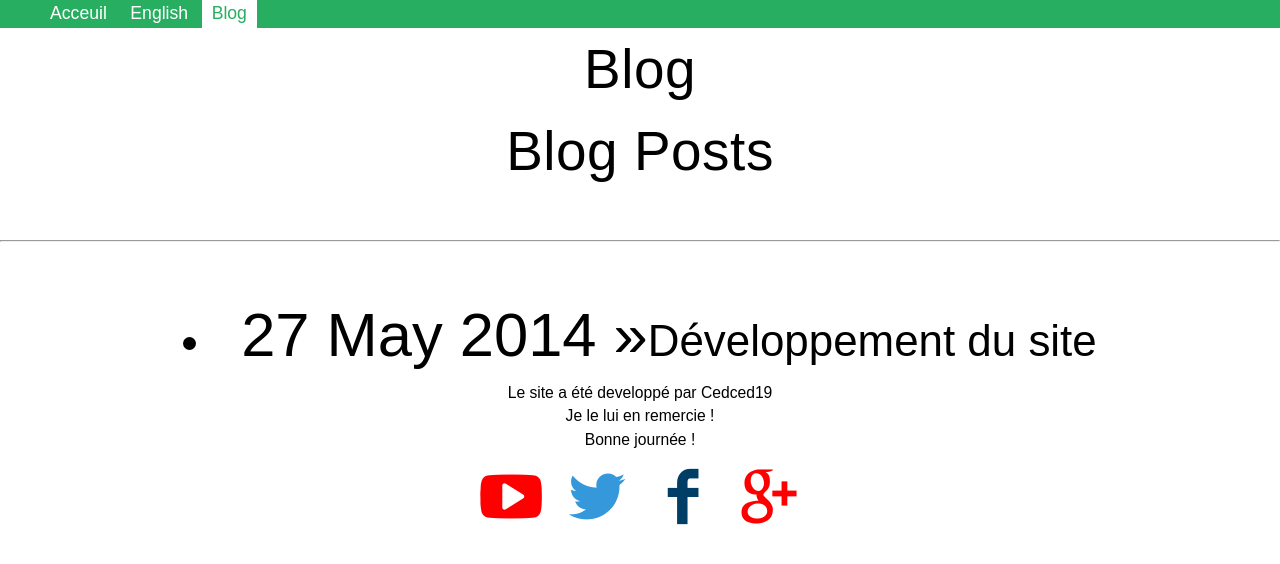
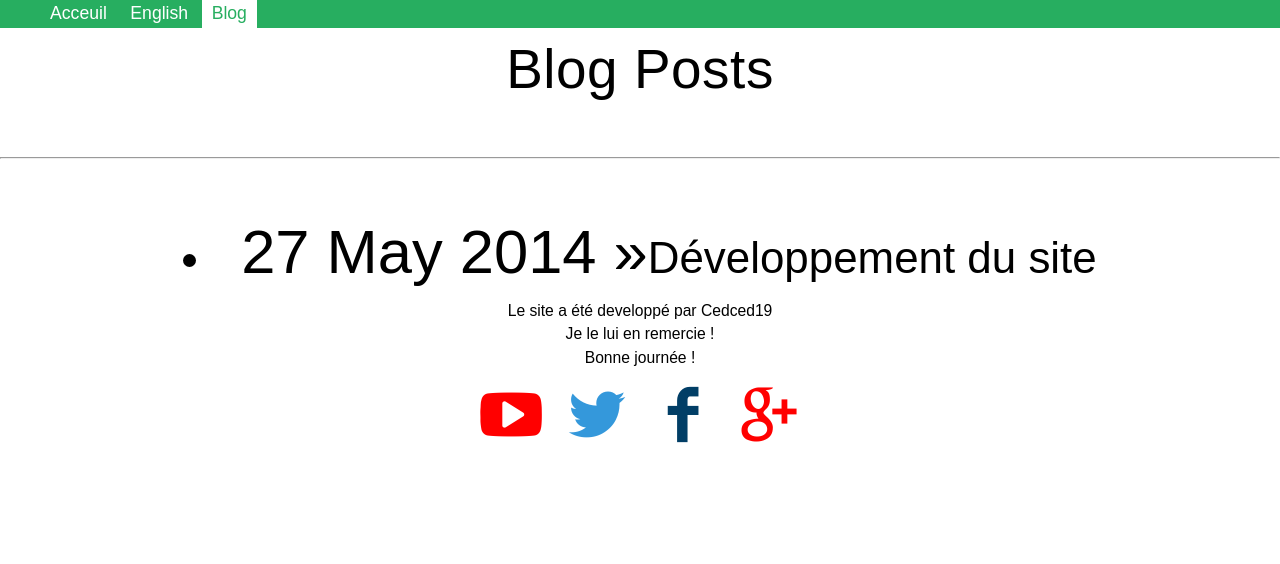
Before and after one commit to TMCharly/tmcharly.github.io, a Jekyll site: the page built from blog/index.html, in a window 1280 px wide. Shown: the top 564 px of the page. Built offline with Jekyll 4.4.1, drawn with Linux system fonts in a browser that asks for light colours; nearby versions of some CDN libraries.

Commit message:
Update default.html

```diff
--- a/_layouts/default.html
+++ b/_layouts/default.html
@@ -7,8 +7,10 @@
 	{% include navbar.html %}
 
 	{% if page.class == 'post' %}
-        <h1>{{ page.title }}</h1>
-        {% endif %}
+		{% if page.title != 'Blog' %}
+		<h1>{{ page.title }}</h1>
+		{% endif %}
+	{% endif %}
 
 	{{ content }}
 
```
